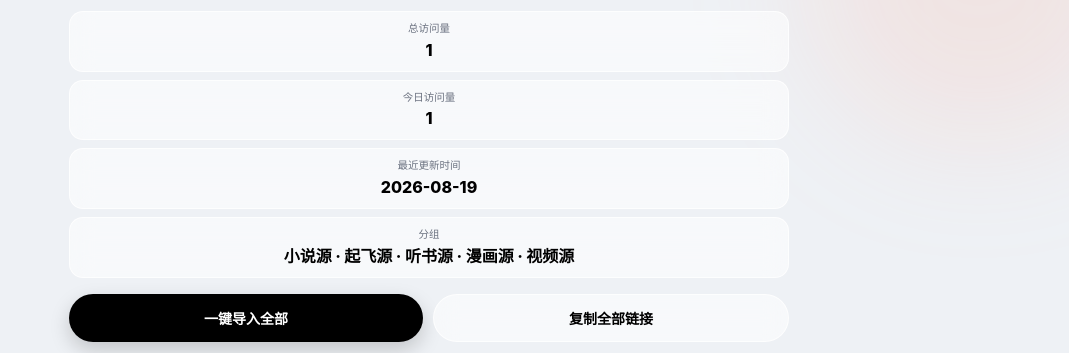
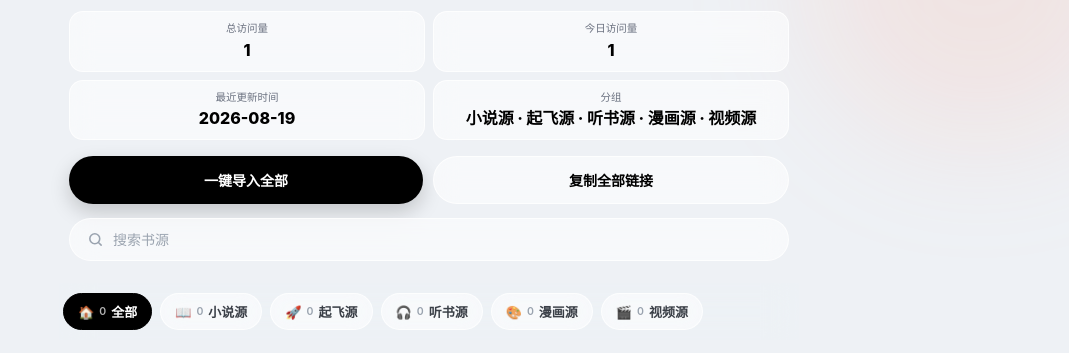
Before and after one commit to eryuewuxue/shuyuan, a plain HTML site: page index.html in a window 1280 px wide. Shown: the part 97-450 px from the top of the page, without its empty margins (211-1280 px from the left). Drawn offline with Linux system fonts and the light colour scheme.

Commit message:
统计区改为两行各两个

```diff
--- a/index.html
+++ b/index.html
@@ -40,7 +40,7 @@
   .icon-btn:active{transform:scale(.95)}
   .title{font-size:24px;font-weight:800;letter-spacing:.5px}
   .sub{font-size:12.5px;color:var(--muted);margin-top:5px}
-  .stats{display:flex;flex-direction:column;gap:8px;margin-top:14px}
+  .stats{display:grid;grid-template-columns:1fr 1fr;gap:8px;margin-top:14px}
   .stat{
     background:var(--glass);border:1px solid var(--glass-border);border-radius:14px;
     padding:9px 14px;text-align:center;backdrop-filter:blur(12px);-webkit-backdrop-filter:blur(12px);
```
